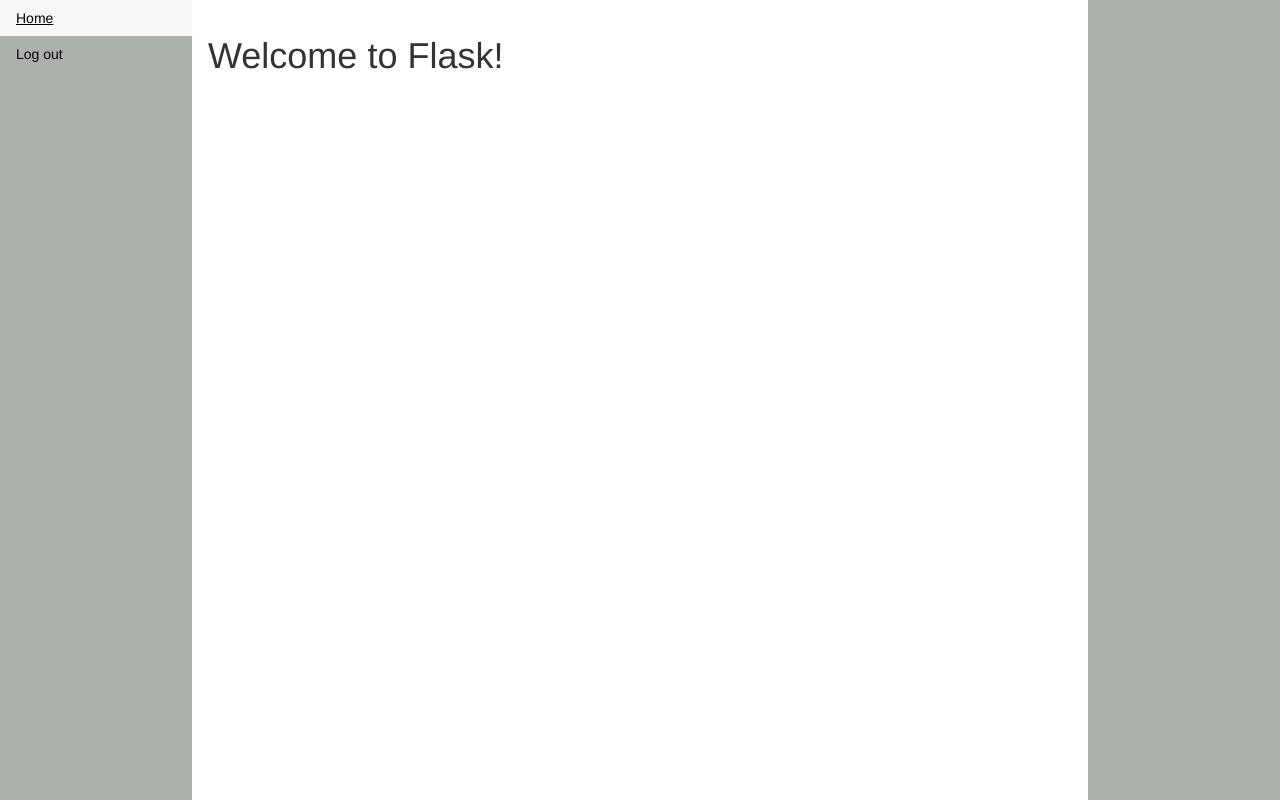
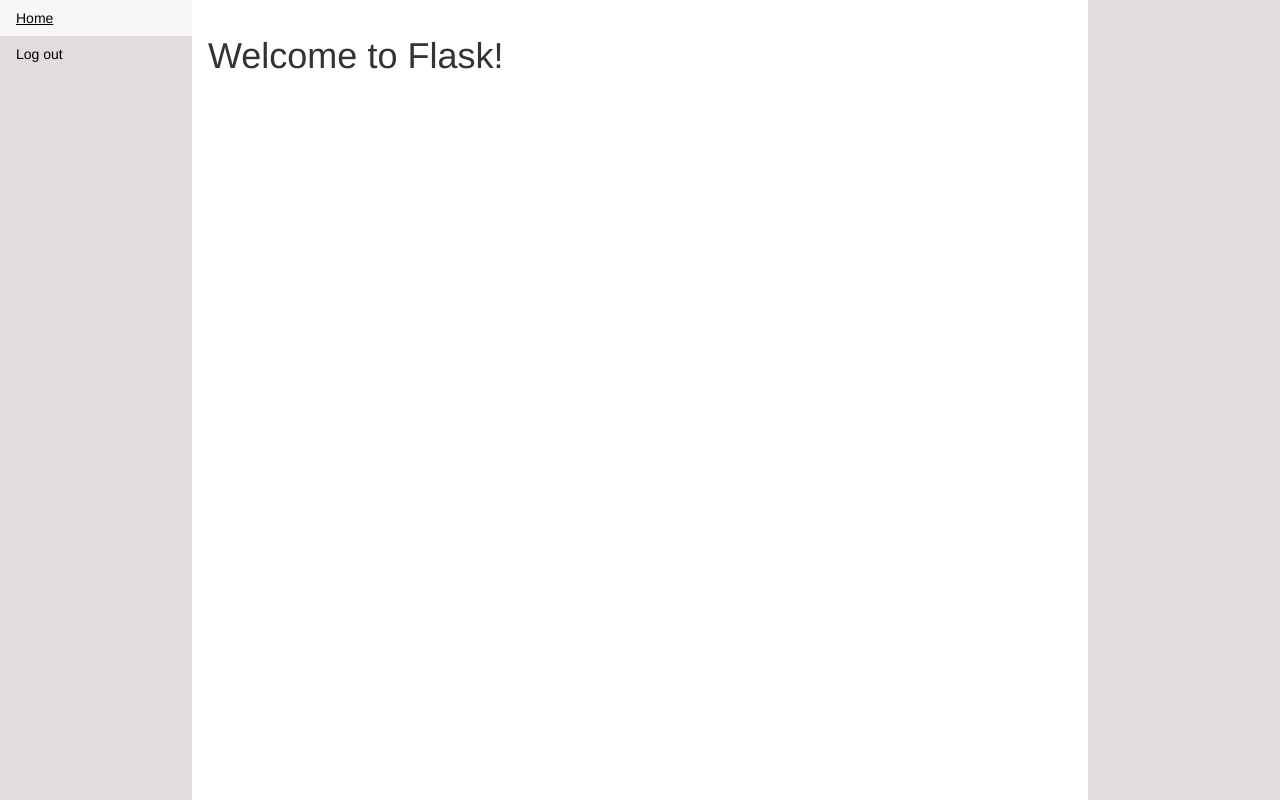
Before and after one commit to mcneil1/mcneil_robbie_set09103_cw2, a Flask app: page / in a window 1280 px wide. Run offline with Flask 2, Linux system fonts and the light colour scheme; a user stored in the database is signed in; some libraries are stand-ins or nearby versions.

Commit message:
colour scheme updated

```diff
--- a/templates/base.html
+++ b/templates/base.html
@@ -52,7 +52,7 @@
 
 	body {
  		margin: 0;
-		background-color: #ACB0AB;
+		background-color: #E2DCDC;
 	}
 
 	ul {
@@ -60,7 +60,7 @@
 		margin: 0;
 		padding: 0;
 		width: 15%;
-   		background-color: #ACB0AB;
+   		background-color: #E2DCDC;
     		position: fixed;
     		height: 100%;
     		overflow: auto;
@@ -79,7 +79,7 @@
 	}
 
 	li a:hover:not(.active) {
-    		background-color: #7c8786;
+    		background-color: #A6A6A6;
    		color: black;
 	}
 
```
